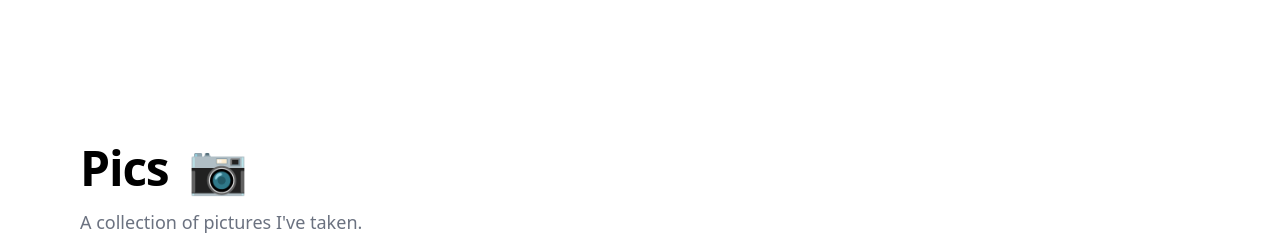
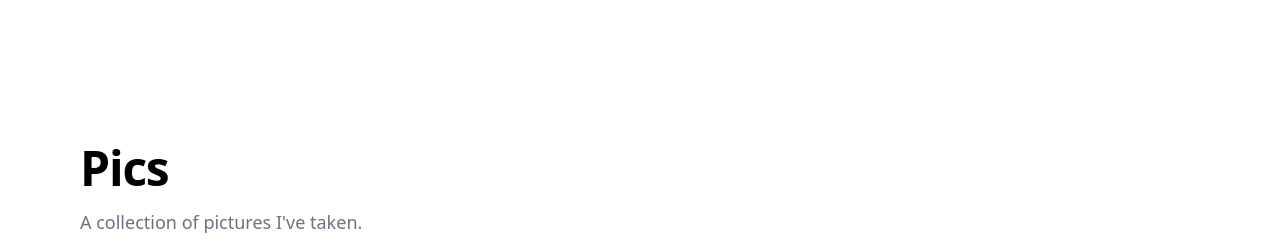
Before and after one commit to alsonick/pics.notnick.io, a Next.js app: page / in a window 1280 px wide. Shown: the top 250 px of the page. Built offline with nearby package versions, Linux system fonts and the light colour scheme.

Commit message:
fix: remove camera emoji

```diff
--- a/pages/index.tsx
+++ b/pages/index.tsx
@@ -61,7 +61,7 @@ const Home: NextPage = () => {
       <Script async defer src="https://buttons.github.io/buttons.js" />
       <Sidebar picture={picture} opened={opened} close={close} />
       <h1 className="font-bold text-5xl mt-6 sm:mt-16 tracking-tight">
-        Pics <span className="ml-2">📷</span>
+        Pics
       </h1>
       <p className="mt-4 text-lg text-gray-500">{description}</p>
       <PictureList selected={selected} close={close} />
```
